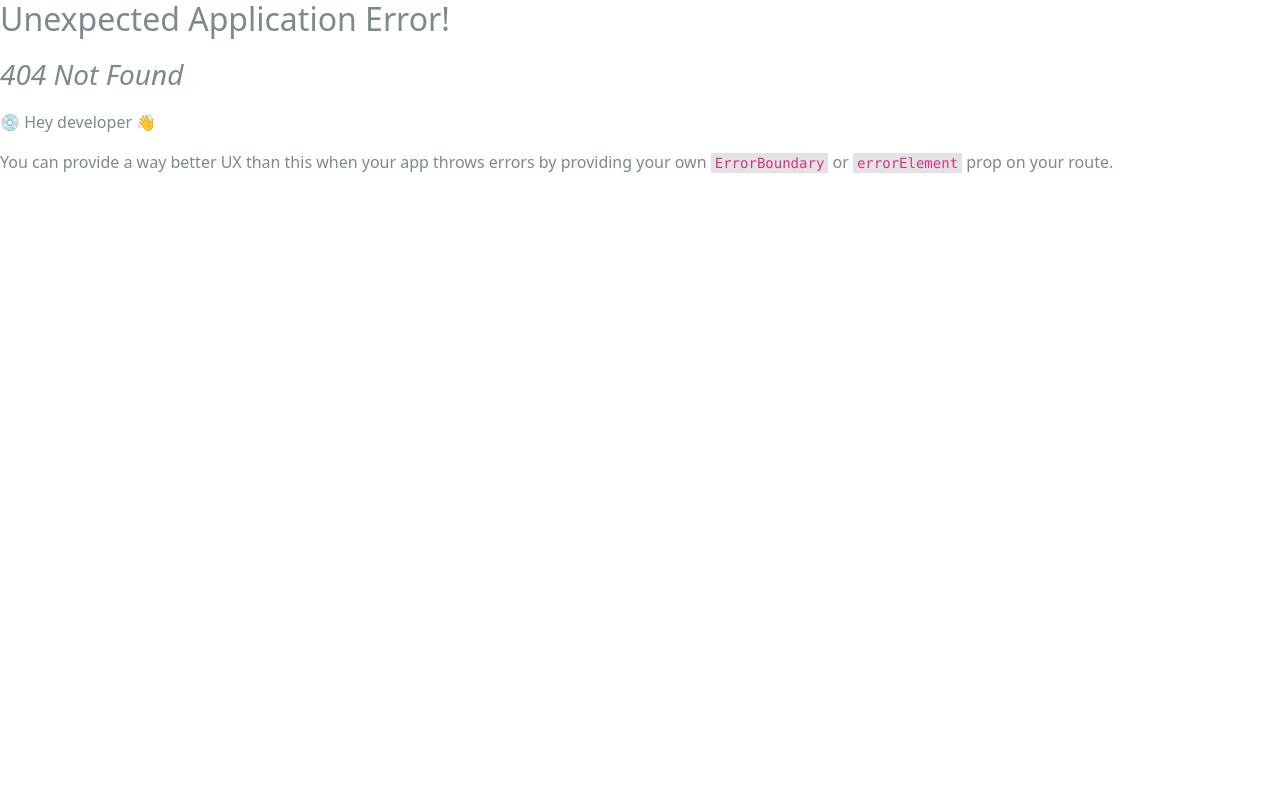
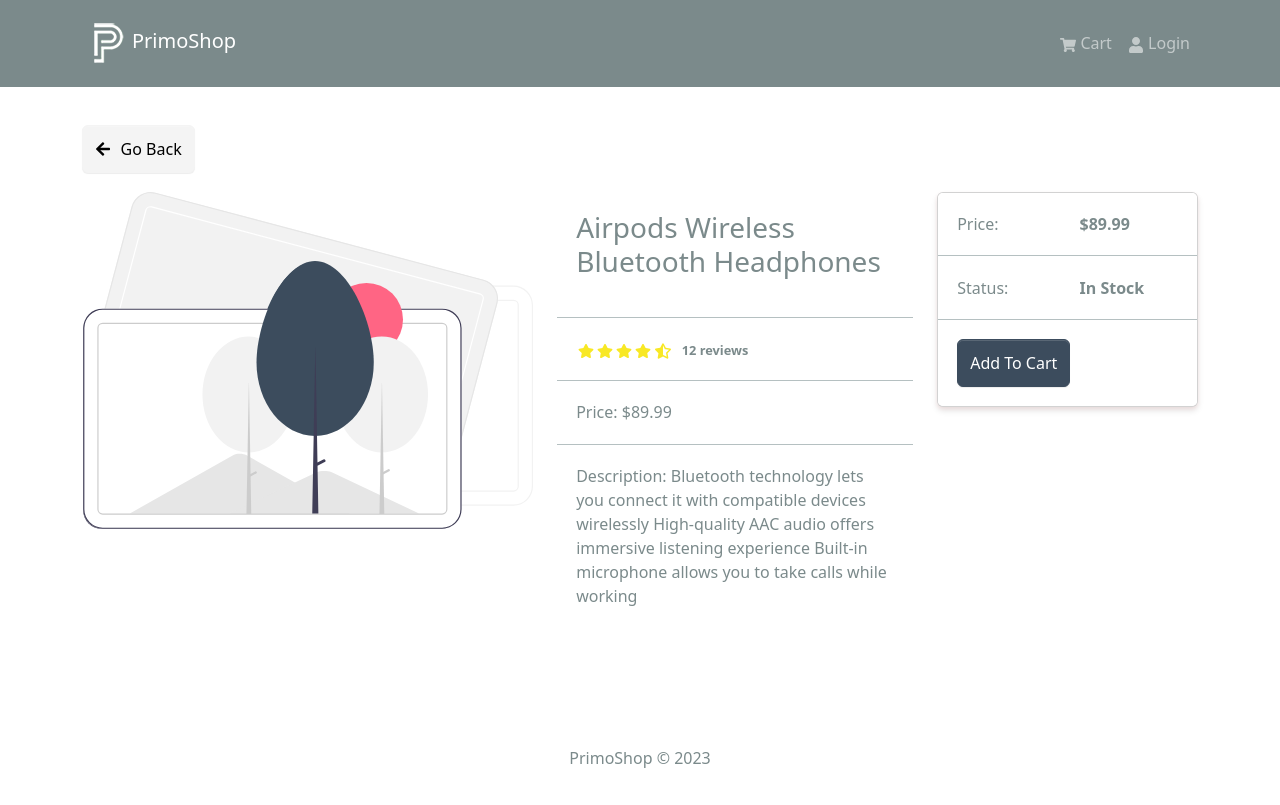
Before and after one commit to Paccy10/primoshop, a React (Create React App) app in the folder frontend/: page /products/1 in a window 1280 px wide. Before the commit this address had no page. Built offline with nearby package versions, Linux system fonts and the light colour scheme.

Commit message:
feature[frontend]: Product details screen - Add product details screen

```diff
--- a/frontend/src/index.tsx
+++ b/frontend/src/index.tsx
@@ -11,11 +11,13 @@ import "./assets/styles/bootstrap.custom.css";
 import "./assets/styles/index.css";
 import App from "./App";
 import HomeScreen from "./screens/Home.screen";
+import ProductScreen from "./screens/Product.screen";
 
 const router = createBrowserRouter(
   createRoutesFromElements(
     <Route path="/" element={<App />}>
       <Route index={true} path="/" element={<HomeScreen />} />
+      <Route path="/products/:id" element={<ProductScreen />} />
     </Route>
   )
 );
--- /dev/null
+++ b/frontend/src/screens/Product.screen.tsx
@@ -0,0 +1,81 @@
+import { useParams, Link } from "react-router-dom";
+import { Col, Row, Image, ListGroup, Card, Button } from "react-bootstrap";
+import { FaArrowLeft } from "react-icons/fa";
+import products from "../products";
+import noProduct from "../assets/images/no_product.svg";
+import RatingComponent from "../components/Rating.component";
+
+const ProductScreen = () => {
+  const { id: productId } = useParams();
+  const product = products.find((p) => p._id === productId);
+
+  if (!product) {
+    return <div>No product with given ID</div>;
+  }
+
+  return (
+    <>
+      <Link to="/" className="btn btn-light my-3">
+        <div className="d-flex align-items-center">
+          <FaArrowLeft />
+          <span className="ms-2">Go Back</span>
+        </div>
+      </Link>
+      <Row>
+        <Col md={5}>
+          <Image src={noProduct} alt={product.name} fluid />
+        </Col>
+        <Col md={4}>
+          <ListGroup variant="flush">
+            <ListGroup.Item>
+              <h3>{product.name}</h3>
+            </ListGroup.Item>
+            <ListGroup.Item>
+              <RatingComponent
+                value={product.rating}
+                text={`${product.numReviews} reviews`}
+              />
+            </ListGroup.Item>
+            <ListGroup.Item>Price: ${product.price}</ListGroup.Item>
+            <ListGroup.Item>Description: {product.description}</ListGroup.Item>
+          </ListGroup>
+        </Col>
+        <Col md={3}>
+          <Card>
+            <ListGroup variant="flush">
+              <ListGroup.Item>
+                <Row>
+                  <Col>Price:</Col>
+                  <Col>
+                    <strong>${product.price}</strong>
+                  </Col>
+                </Row>
+              </ListGroup.Item>
+              <ListGroup.Item>
+                <Row>
+                  <Col>Status:</Col>
+                  <Col>
+                    <strong>
+                      {product.countInStock > 0 ? "In Stock" : "Out of Stock"}
+                    </strong>
+                  </Col>
+                </Row>
+              </ListGroup.Item>
+              <ListGroup.Item>
+                <Button
+                  className="btn-block"
+                  type="button"
+                  disabled={product.countInStock === 0}
+                >
+                  Add To Cart
+                </Button>
+              </ListGroup.Item>
+            </ListGroup>
+          </Card>
+        </Col>
+      </Row>
+    </>
+  );
+};
+
+export default ProductScreen;
```
